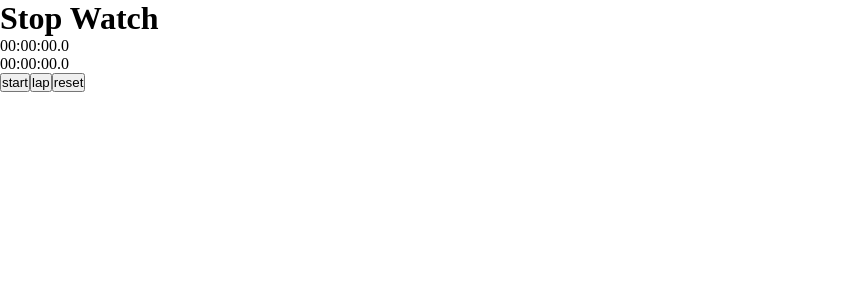
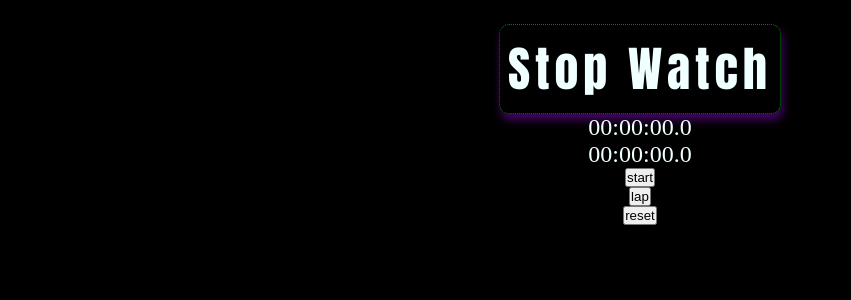
Before and after one commit to adamWatch/stopwatch, a React (Vite) app: page / in a window 1280 px wide. Shown: the top 300 px of the page, without its empty margins (0-851 px from the left). Built offline with nearby package versions, Linux system fonts and the light colour scheme.

Commit message:
add styles to stopWatch

```diff
--- a/src/components/stopWatch.tsx
+++ b/src/components/stopWatch.tsx
@@ -2,6 +2,7 @@ import { useState, useEffect } from 'react';
 import { Btn } from './Btn';
 import { LapTable } from './LapTable';
 import { ShowTimer } from './ShowTimer';
+import '../styles/StopWatch.css';
 
 export const StopWatch = () =>{
 
@@ -58,13 +59,13 @@ export const StopWatch = () =>{
 
 
   return(
-      <>
-          <h1 className='main__baner'>Stop Watch</h1>
+      <div className='container'>
+          <h1 className='baner'>Stop Watch</h1>
           <ShowTimer mainTimer={time} secondTimer={lapTime}/>
           <Btn type='start' onClick={handleStartStop}/>
           <Btn type='lap' onClick={handleLap}/>
           <Btn type='reset' onClick={handleReset}/>
           <LapTable laps={laps}/>
-      </>
+      </div>
   )
 }
--- /dev/null
+++ b/src/styles/StopWatch.css
@@ -0,0 +1,21 @@
+.container {
+    width: 100%;
+    min-height: 100vh;
+    display: flex;
+    flex-direction: column;
+    align-items: center;
+    padding-top: 3vh;
+    font-size: 1.5rem;
+    background-color: black;
+    color: azure;
+}
+
+.baner {
+    font-family: Impact, Haettenschweiler, 'Arial Narrow Bold', sans-serif;
+    letter-spacing: 0.3rem;
+    border: 1px solid green;
+    padding: 0.5rem;
+    border-radius: 10px;
+    border-style: dotted;
+    box-shadow: 2px 6px 10px rgba(131, 11, 195, 0.5);
+}
```
